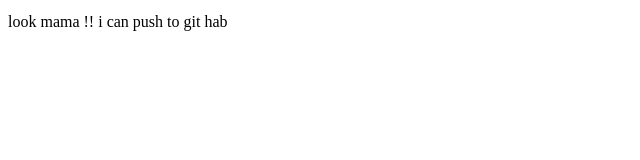
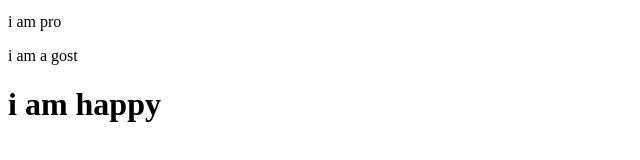
Before and after one commit to Provanroy/my-fast-website, a plain HTML site: page index.html in a window 1280 px wide. Shown: the part 110-270 px from the top of the page, without its empty margins (0-640 px from the left). Drawn offline with Linux system fonts and the light colour scheme.

Commit message:
gost hanting

```diff
--- a/index.html
+++ b/index.html
@@ -11,7 +11,9 @@
         <h2>provanjon roy</h2>
         <p>i ama a web developer and i am a student on class oners 2nd year </p>
         <img src="this pc\locial device(d)/downlode\pic.png" alt="provanjon roy"class="provan">
-        <p>look mama !! i can push to git hab </p>
+        <p>i am pro</p>
+        <p>i am a gost </p>
+        <h1>i am happy</h1>
     </div>
 </body>
 </html>
```
